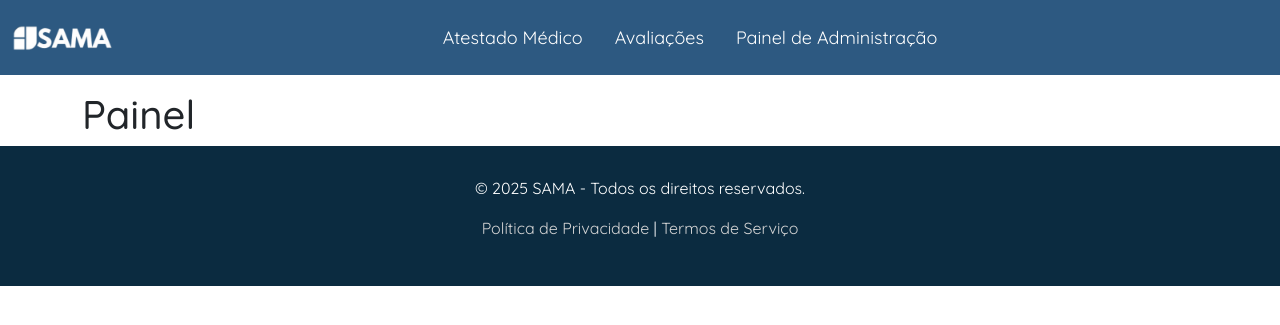
After one commit to dottecteam/SAMA-API, a Flask app: page /painel in a window 1280 px wide. The commit adds this page. Shown: the top 325 px of the page. Run offline with Flask 3, Linux system fonts and the light colour scheme.

Commit message:
chore: Adição de páginas e modificações na estilização do template.

```diff
--- a/src/app/routes.py
+++ b/src/app/routes.py
@@ -3,4 +3,16 @@ from flask import render_template, request, redirect, url_for, jsonify, session
 
 @app.route("/")
 def home():
-    return render_template("template.html")
+    return render_template("vw_home.html")
+
+@app.route("/avaliacao")
+def avaliacao():
+    return render_template("vw_avaliacoes.html")
+
+@app.route("/atestados")
+def atestados():
+    return render_template("vw_atestados.html")
+
+@app.route("/painel")
+def painel():
+    return render_template("vw_painel.html")
--- a/src/static/stylesheets/style_template.css
+++ b/src/static/stylesheets/style_template.css
@@ -1,18 +1,19 @@
-:root{
-    --cor-primaria: #3b8c6e;
-    --cor-secundaria: #1e5959;
-}
+@import url('https://fonts.googleapis.com/css2?family=Quicksand:wght@300;400;500;600;700&display=swap');
+
 
 *{
     margin: 0;
     padding: 0;
     box-sizing: border-box;
+    font-family: 'Quicksand', sans-serif;
 }
+
+
+
 
 
 /* Estilo da Navbar */
 .navbar-custom {
-  background-color: var(--cor-primaria);
   backdrop-filter: blur(10px);
   opacity: 0.9;
 }
@@ -49,6 +50,34 @@
 
 
 
+/* Estilo do Main */
+
+    .container-main{
+        margin-top: 7%;
+    }
+
+    @media only screen and (max-width: 800px){
+        .container-main{
+            margin-top: 10%;
+        }
+    }
+
+    @media only screen and (max-width: 600px){
+        .container-main{
+            margin-top: 15%;
+        }
+    }
+
+    @media only screen and (max-width: 400px){
+        .container-main{
+            margin-top: 20%;
+        }
+    }
+
+/**/
+
+
+
 
 /* Estilo do Footer */
 footer {
--- /dev/null
+++ b/src/static/stylesheets/style_template_avaliacao.css
@@ -0,0 +1,20 @@
+:root{
+    --cor-primaria: #164773;
+    --cor-secundaria: #0b2b40;
+}
+
+.navbar-custom {
+    background-color: var(--cor-primaria);
+  }
+
+  .nav-link:hover {
+    background-color: var(--cor-secundaria);
+  }
+
+  .navbar-toggler:focus{
+    background-color: var(--cor-secundaria);
+  }
+
+  .footer-custom-bg {
+    background-color: var(--cor-secundaria);
+  }
--- /dev/null
+++ b/src/templates/vw_atestados.html
@@ -0,0 +1,5 @@
+{% extends "vw_template_atestados.html" %} {% block content %}
+
+<h1> Atestados </h1>
+
+{% endblock %}
--- /dev/null
+++ b/src/templates/vw_avaliacoes.html
@@ -0,0 +1,5 @@
+{% extends "vw_template_avaliacao.html" %} {% block content %}
+
+<h1> Avaliação </h1>
+
+{% endblock %}
--- /dev/null
+++ b/src/templates/vw_home.html
@@ -0,0 +1,5 @@
+{% extends "vw_template_atestados.html" %} {% block content %}
+
+<h1> Home </h1>
+
+{% endblock %}
--- /dev/null
+++ b/src/templates/vw_painel.html
@@ -0,0 +1,5 @@
+{% extends "vw_template_avaliacao.html" %} {% block content %}
+
+<h1> Painel </h1>
+
+{% endblock %}
--- /dev/null
+++ b/src/templates/vw_template_avaliacao.html
@@ -0,0 +1,96 @@
+<!DOCTYPE html>
+<html lang="pt-br">
+  <head>
+    <meta charset="UTF-8" />
+    <meta name="viewport" content="width=device-width, initial-scale=1.0" />
+    <title>SAMA - Sistema de Atestados Médicos e Avaliações</title>
+
+    <!-- Bootstrap CSS e JS -->
+    <link
+      href="https://cdn.jsdelivr.net/npm/bootstrap@5.3.3/dist/css/bootstrap.min.css"
+      rel="stylesheet"
+    />
+    <link
+      rel="stylesheet"
+      href="https://cdn.jsdelivr.net/npm/bootstrap-icons/font/bootstrap-icons.css"
+    />
+    <script src="https://cdn.jsdelivr.net/npm/bootstrap@5.3.3/dist/js/bootstrap.bundle.min.js"></script>
+    <!------>
+
+    <!-- Bibliotecas Próprias -->
+    <link
+    rel="stylesheet"
+    href="{{ url_for('static', filename='stylesheets/style_template.css') }}"
+  />
+
+    <link
+      rel="stylesheet"
+      href="{{ url_for('static', filename='stylesheets/style_template_avaliacao.css') }}"
+    />
+
+    <script src="{{ url_for('static', filename='scripts/script_template.js') }}"></script>
+    <!------>
+  </head>
+
+  <body>
+    <!-- Navbar -->
+    <nav class="navbar navbar-expand-lg navbar-custom fixed-top">
+      <div class="container-fluid">
+        <!-- Logo -->
+        <a href="/">
+          <img src="{{ url_for('static', filename='img/logo-transparente.png') }}" style="width: 100px; height: 50px;">
+
+        </a>
+
+        <!-- Botão de Toggle (para dispositivos móveis) -->
+        <button
+          class="navbar-toggler"
+          type="button"
+          data-bs-toggle="collapse"
+          data-bs-target="#navbarNav"
+          aria-controls="navbarNav"
+          aria-expanded="false"
+          aria-label="Toggle navigation"
+        >
+        <i class="bi bi-list navbar-icon-custom"></i>
+        </button>
+
+        <!-- Itens de Navegação -->
+        <div class="collapse navbar-collapse" id="navbarNav">
+          <ul class="navbar-nav mx-auto">
+            <li class="nav-item p-2">
+              <a class="nav-link rounded text-center" href="/atestados"
+                >Atestado Médico</a
+              >
+            </li>
+            <li class="nav-item p-2">
+              <a class="nav-link rounded text-center" href="/avaliacao">Avaliações</a>
+            </li>
+            <li class="nav-item p-2">
+              <a class="nav-link rounded text-center" href="/painel"
+                >Painel de Administração</a
+              >
+            </li>
+          </ul>
+        </div>
+      </div>
+    </nav>
+
+     <main class="container container-main">
+
+      {% block content %} {% endblock %}
+
+    </main>
+
+
+    <footer class="footer-custom-bg">
+      <div class="container">
+        <p>&copy; 2025 SAMA - Todos os direitos reservados.</p>
+        <p>
+          <a href="#">Política de Privacidade</a> |
+          <a href="#">Termos de Serviço</a>
+        </p>
+      </div>
+    </footer>
+  </body>
+</html>
```
Also changed, not shown: src/static/stylesheets/style_template_atestados.css (added, +20 -0 lines), src/templates/vw_template_atestados.html (renamed from src/templates/template.html, +17 -10 lines), src/static/img/logo-transparente.png (added), src/static/img/logo.png (added).
